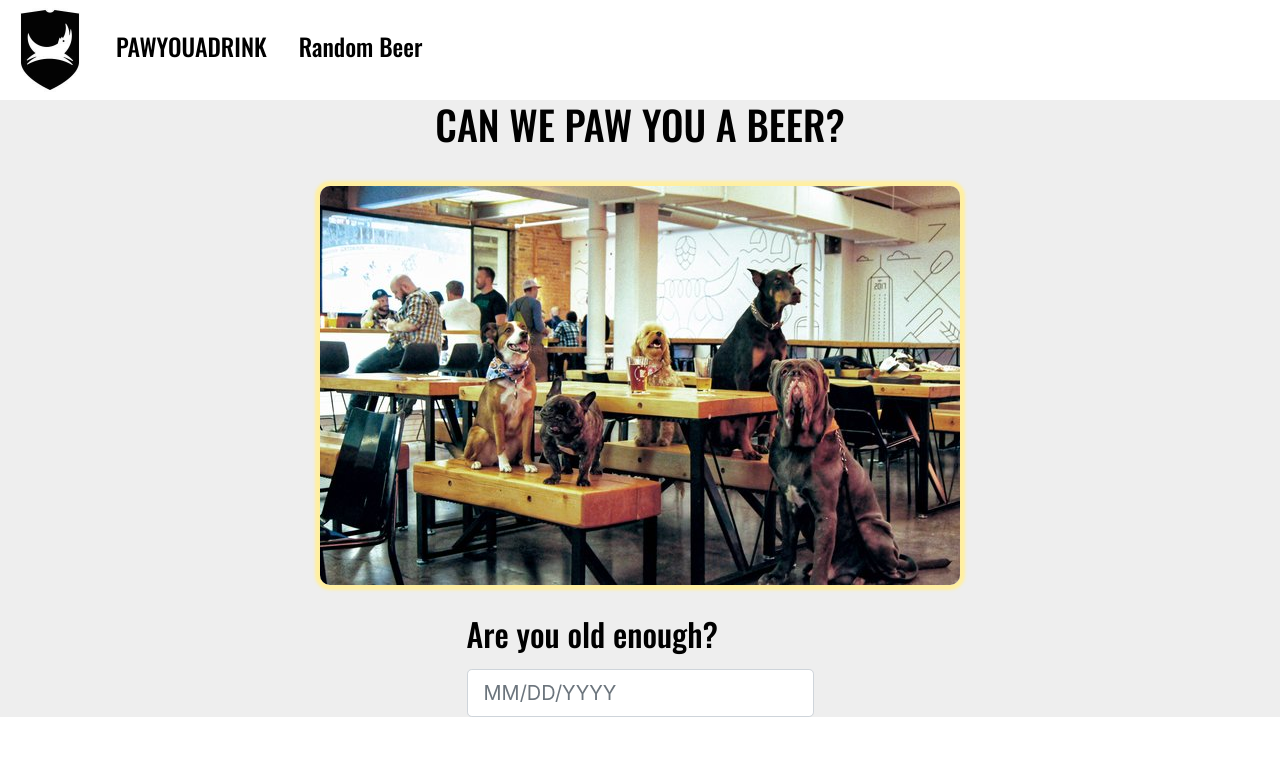
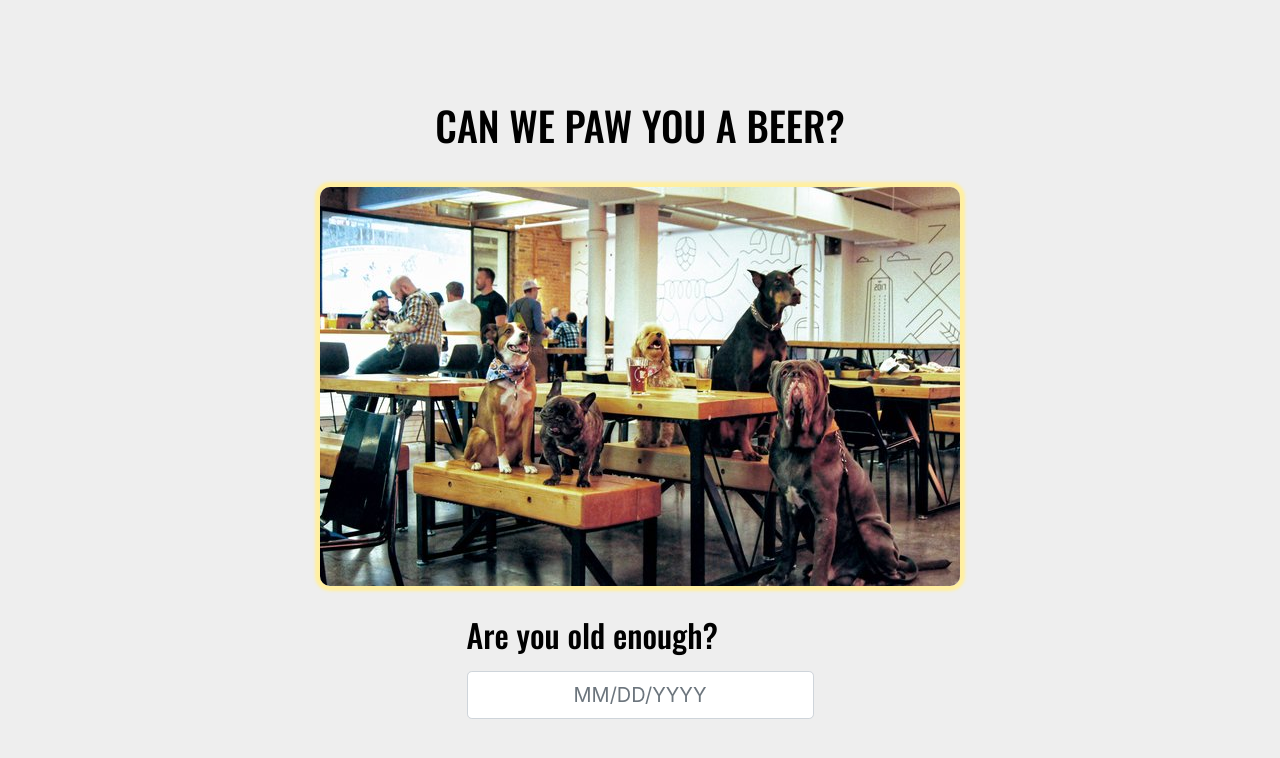
Before and after one commit to wyncode/c39_midterm_paul_amanda_eric, a React (Create React App) app in the folder client/: page /Home in a window 1280 px wide. Shown: the top 758 px of the page. Built offline with nearby package versions, Linux system fonts and the light colour scheme.

Commit message:
finished homepage and re organized nav bar

```diff
--- a/client/src/App.css
+++ b/client/src/App.css
@@ -158,11 +158,14 @@
 .homediv {
   display: flex;
   flex-direction: column;
+  justify-content: center;
   align-items: center;
   background-color: #eeeeee;
+  padding-top: 20px;
+  height: 100vh;
 }
 .homediv h1,
-h2 {
+.homediv h2 {
   font-family: 'Oswald', sans-serif;
   color: black;
 }
--- a/client/src/App.jsx
+++ b/client/src/App.jsx
@@ -1,6 +1,6 @@
 import React from 'react';
 import { BrowserRouter, Route, Switch } from 'react-router-dom';
-import Navbar from './components/Navbar';
+// import Navbar from './components/Navbar';
 import Beerinfo from './pages/Beerinfo';
 import Results from './pages/Results';
 // import Searchbar from './components/Searchbar';
@@ -12,7 +12,7 @@ import './App.css';
 const App = () => {
   return (
     <BrowserRouter>
-      <Navbar />
+      {/* <Navbar /> */}
       <Switch>
         <Route exact path="/Home" component={Home}></Route>
         <Route exact path="/" component={Results} />
--- a/client/src/pages/Beerinfo.js
+++ b/client/src/pages/Beerinfo.js
@@ -1,5 +1,6 @@
 import React, { useState, useEffect } from 'react';
 import { useHistory, useParams } from 'react-router-dom';
+import Navbar from '../components/Navbar';
 
 const Beerinfo = () => {
   const history = useHistory();
@@ -23,6 +24,7 @@ const Beerinfo = () => {
   console.log(beerInfo);
   return (
     <div>
+      <Navbar />
       <button onClick={handleClick}>Back</button>
       <h1>{beerInfo.name}</h1>;
       <img src={beerInfo.image_url} alt="beer photos" />
--- a/client/src/pages/Home.js
+++ b/client/src/pages/Home.js
@@ -29,7 +29,13 @@ const Home = () => {
         <Form.Label>
           <h2 className>Are you old enough?</h2>
         </Form.Label>
-        <Form.Control size="lg" type="text" id="age" placeholder="MM/DD/YYYY" />
+        <Form.Control
+          style={{ textAlign: 'center' }}
+          size="lg"
+          type="text"
+          id="age"
+          placeholder="MM/DD/YYYY"
+        />
       </Form>
     </div>
   );
--- a/client/src/pages/Randombeer.js
+++ b/client/src/pages/Randombeer.js
@@ -1,5 +1,6 @@
 import React, { useState, useEffect } from 'react';
 import { useHistory } from 'react-router-dom';
+import Navbar from '../components/Navbar';
 
 const Randombeer = () => {
   const history = useHistory();
@@ -26,6 +27,7 @@ const Randombeer = () => {
 
   return (
     <div>
+      <Navbar />
       <button onClick={handleClick}>Back</button>
       <button onClick={refreshPage}>Give Me Another!</button>
       <h1>{randomBeerInfo.name}</h1>;
--- a/client/src/pages/Results.js
+++ b/client/src/pages/Results.js
@@ -3,6 +3,7 @@ import { Row, Col, Button, Container } from 'react-bootstrap';
 import Card from 'react-bootstrap/Card';
 import classNames from 'classnames';
 import Searchbar from '../components/Searchbar';
+import Navbar from '../components/Navbar';
 import dog from '../images/dog.jpg';
 import brewdog from '../images/dogs.jpg';
 import { motion } from 'framer-motion';
@@ -67,6 +68,8 @@ const Results = () => {
   };
 
   return (
+    <div>
+      <Navbar />
       <div className="main">
         <div className="image">
           <img src={brewdog} alt="brewdog" />
@@ -94,7 +97,9 @@ const Results = () => {
           </Button>
           <Button
             variant="outline-dark"
-          className={classNames({ active: isActiveSortOption('abv', 'desc') })}
+            className={classNames({
+              active: isActiveSortOption('abv', 'desc')
+            })}
             onClick={() => handleSortClick('abv', 'desc')}
           >
             Sort by ABV - DESC
@@ -108,7 +113,9 @@ const Results = () => {
           </Button>
           <Button
             variant="outline-dark"
-          className={classNames({ active: isActiveSortOption('ibu', 'desc') })}
+            className={classNames({
+              active: isActiveSortOption('ibu', 'desc')
+            })}
             onClick={() => handleSortClick('ibu', 'desc')}
           >
             Sort by IBU - DESC
@@ -163,6 +170,7 @@ const Results = () => {
           </Row>
         </Container>
       </div>
+    </div>
   );
 };
 export default Results;
```
Lines whose indentation alone changed are shown as unchanged.
